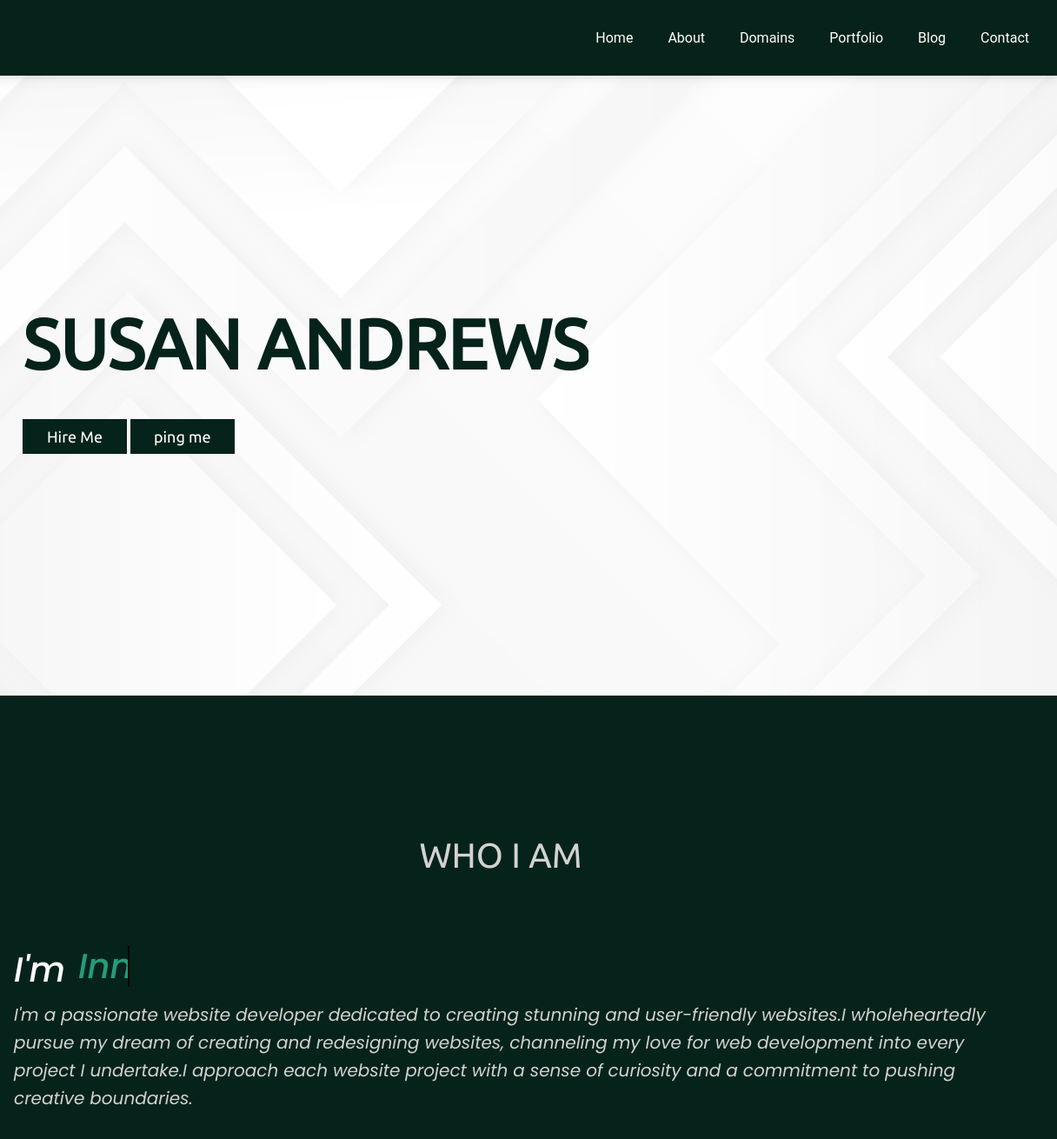
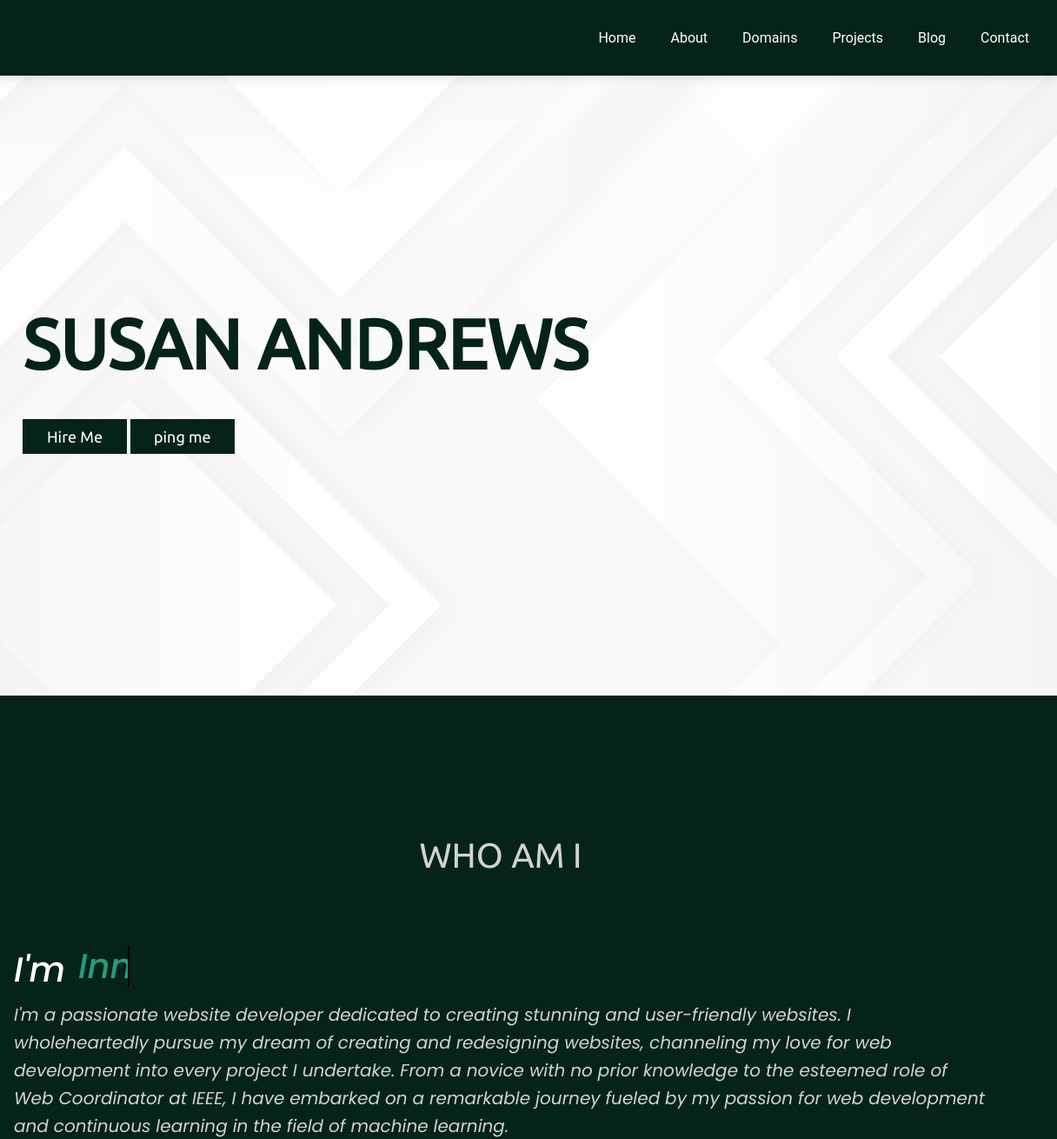
Before and after one commit to Susan-Andrews/Susan-Andrews.github.io, a plain HTML site: page index.html in a window 1280 px wide. Shown: the top 1310 px of the page at 87% size, 64-1280 px from the left. Drawn offline with nearby package versions, Linux system fonts and the light colour scheme; a web font is replaced by a local one.

Commit message:
bug fixed 4

```diff
--- a/index.html
+++ b/index.html
@@ -86,7 +86,7 @@
                     <a class="nav-link ml-4 " href="#portfolio2">Domains<span class="sr-only">(current)</span></a>
                 </li>
                 <li class="nav-item active">
-                    <a class="nav-link ml-4 " href="#about2">Portfolio <span class="sr-only">(current)</span></a>
+                    <a class="nav-link ml-4 " href="#about2">Projects<span class="sr-only">(current)</span></a>
                 </li>
                 <li class="nav-item active">
                     <a class="nav-link ml-4 " href="#blog">Blog <span class="sr-only">(current)</span></a>
@@ -136,7 +136,7 @@
     <!-- ======About section======  -->
     <section class="about" id="about">
         <div class="max-width">
-            <h2 class="title" id="header">WHO I AM </h2>
+            <h2 class="title" id="header">WHO AM I </h2>
             <div class="home-content">
                 <div class="desc">
                     <div class="text-first">
@@ -154,9 +154,10 @@
                     </ul>
                 </div>
                 <p class="veridiang">I'm a passionate website developer dedicated to creating stunning and user-friendly
-                    websites.I wholeheartedly pursue my dream of creating and redesigning websites, channeling my love
-                    for web development into every project I undertake.I approach each website project with a sense of
-                    curiosity and a commitment to pushing creative boundaries.
+                    websites. I wholeheartedly pursue my dream of creating and redesigning websites, channeling my love
+                    for web development into every project I undertake. From a novice with no prior knowledge to the
+                    esteemed role of Web Coordinator at IEEE, I have embarked on a remarkable journey fueled by my
+                    passion for web development and continuous learning in the field of machine learning.
                 </p>
                 <a href="images/logo.png" download="mylogo"><button id="cvbtn">Resume</button></a>
             </div>
```
